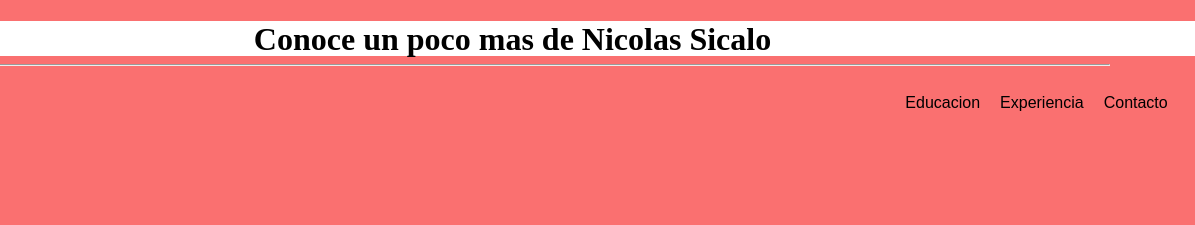
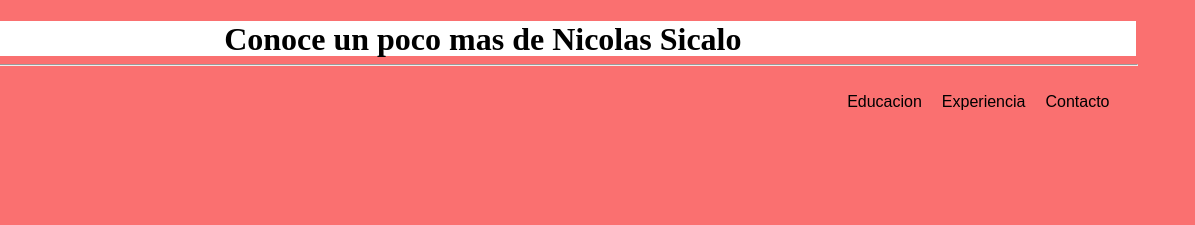
Before and after one commit to nicosicalo/cv-desarrollo-web-2, a plain HTML site: page index.html in a window 1280 px wide. Shown: the top 225 px of the page, 170-1365 px from the left, 1195 px wide, since content can reach past the window. Drawn offline with Linux system fonts and the light colour scheme.

Commit message:
index responisve

```diff
--- a/estilos.css
+++ b/estilos.css
@@ -4,6 +4,9 @@ body{
     font-family: 'Times New Roman', Times, serif;
     margin: 0px;
     background-color:#FA7070;
+}
+hr{
+    width: 102%;
 }
 .datos{
     font-size: 36px;
@@ -65,6 +68,7 @@ span{
 .pie{
     background-color: white;
     text-align: end;
+    width: 102%;
 }
 .menu2{
     font-family: 'Barlow', sans-serif;
@@ -98,6 +102,9 @@ span{
 .trabajo>ul{
     font-size: 25px;
     font-family:'Montserrat', sans-serif;;
+}
+header{
+    width: 102%;
 }
 @media screen and (max-width:1024px) and (min-width:800px){
     .carnet{
```
